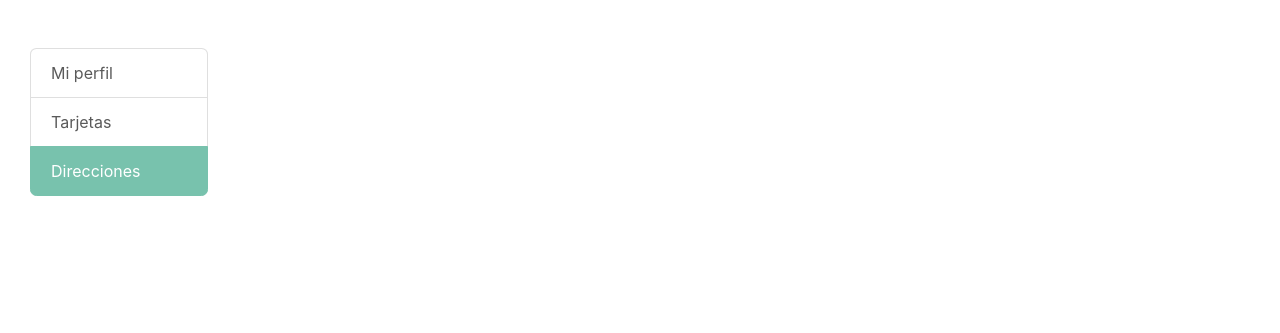
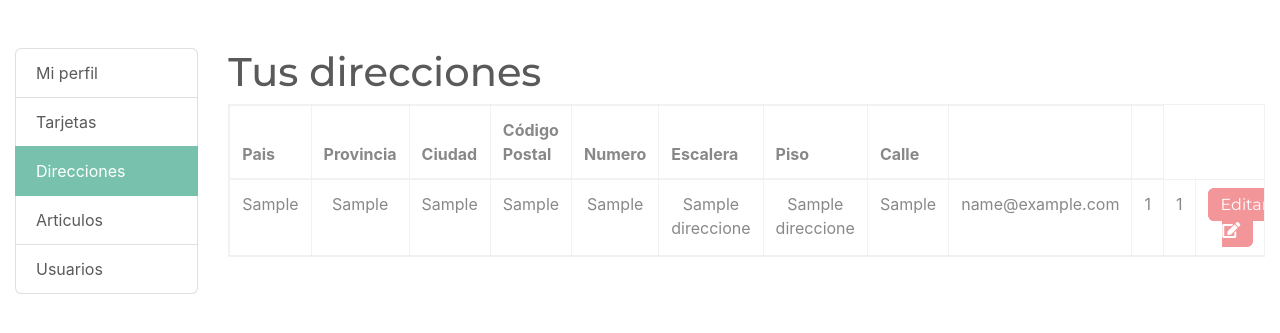
Before and after one commit to Hizha97/Amishop, a CodeIgniter app: page /Amishop/perfil/direcciones in a window 1280 px wide. Shown: the part 76-409 px from the top of the page. Run offline with CodeIgniter, Linux system fonts and the light colour scheme; the visitor is signed in with stand-in values (Sample User, id 1); tables that the repository leaves empty or names only in its code hold one stand-in row (values such as "Sample post"); some libraries are stand-ins or nearby versions.

Commit message:
Vista y eliminar de direcciones y tarjetas terminadas.

```diff
--- a/application/controllers/Perfil.php
+++ b/application/controllers/Perfil.php
@@ -56,24 +56,27 @@ class Perfil extends CI_Controller
         if(!isset($_SESSION['isLoggedIn']))
             redirect(site_url('usuarios/login'));
 
+        $this->load->model("usuarios_model");
+
+        $data['tarjetas'] = $this->usuarios_model->getTarjetas($_SESSION['id']);
+
         $this->load->view("layout/header", array("title" => "Tarjetas"));
         $this->load->view("layout/navbar");
-        $this->load->view("perfil_tarjetas_view");
+        $this->load->view("perfil_tarjetas_view", $data);
         $this->load->view("layout/footer");
-
-
     }
 
     public function direcciones()
     {
         if(!isset($_SESSION['isLoggedIn']))
             redirect(site_url('usuarios/login'));
+        $this->load->model("usuarios_model");
+
+        $data['direcciones'] = $this->usuarios_model->getDirecciones($_SESSION['id']);
 
         $this->load->view("layout/header", array("title" => "Direcciones"));
         $this->load->view("layout/navbar");
-        $this->load->view("perfil_direcciones_view");
+        $this->load->view("perfil_direcciones_view", $data);
         $this->load->view("layout/footer");
-
-
     }
 }
--- a/application/models/Usuarios_model.php
+++ b/application/models/Usuarios_model.php
@@ -78,6 +78,27 @@ class Usuarios_model extends CI_Model
             return false;
     }
 
+    public function getDirecciones($id)
+    {
 
+        $subqRes = $this->db->select('idDireccion')
+            ->from('usuarios_direcciones')
+            ->where('idUsuario =', $id)->get_compiled_select();
 
+        return $this->db->select('*')
+            ->from('direcciones')
+            ->where("id IN ($subqRes)", NULL)->get()->result_array();
+
+    }
+
+    public function getTarjetas($id)
+    {
+        $subqRes = $this->db->select('idTarjeta')
+            ->from('usuarios_tarjetas')
+            ->where('idUsuario =', $id)->get_compiled_select();
+
+        return $this->db->select('*')
+            ->from('tarjetas')
+            ->where("id IN ($subqRes)", NULL)->get()->result_array();
+    }
 }
--- a/application/views/perfil_direcciones_view.php
+++ b/application/views/perfil_direcciones_view.php
@@ -1,4 +1,6 @@
 <div class="container-fluid">
+
+    <div class = "row">
         <div class="col-12 col-lg-2 mt-5">
             <div class="list-group">
                 <a href="<?php echo site_url('perfil') ?>" class="list-group-item list-group-item-action">
@@ -10,7 +12,52 @@
                 <a href="<?php echo site_url('perfil/direcciones') ?>" class="list-group-item list-group-item-action active">
                     Direcciones
                 </a>
+
+                <?php
+                if(isset($_SESSION['esAdministrador']) and $_SESSION['esAdministrador']) {
+                    echo sprintf('<a href="%s" class="list-group-item list-group-item-action">', site_url('perfil/articulos'));
+                    echo 'Articulos';
+                    echo '</a>';
+
+                    echo sprintf('<a href="%s" class="list-group-item list-group-item-action">', site_url('perfil/usuarios'));
+                    echo 'Usuarios';
+                    echo '</a>';
+                }
+                ?>
             </div>
         </div>
+    <div class="col-12 col-lg-10 mt-5">
+        <h1>Tus direcciones</h1>
+        <table class="table table-responsive table-bordered">
+            <thead class="">
+            <tr>
+                <th scope="col">Pais</th>
+                <th scope="col">Provincia</th>
+                <th scope="col">Ciudad</th>
+                <th scope="col">Código Postal</th>
+                <th scope="col">Numero</th>
+                <th scope="col">Escalera</th>
+                <th scope="col">Piso</th>
+                <th scope="col">Calle</th>
+                <th scope="col"></th>
+                <th scope="col"></th>
+            </tr>
+            </thead>
+            <tbody>
+            <?php
+            foreach($direcciones as $direccion) {
+                echo '<tr>';
+                foreach($direccion as $lab => $valor)
+                    if($lab !== "id")
+                        echo "<td class='text-center'>$valor</td>";
+                echo '<td class="text-center"><a class="btn btn-secondary d-inline" href="'. site_url('direcciones/actualizar/'.$direccion['id']).'"> Editar <i class="fas fa-edit"></a></td>';
+                echo '<td class="text-center"><a class="btn btn-secondary d-inline" href="'. site_url('direcciones/eliminar/'.$direccion['id']).'"> Eliminar <i class="fas fa-trash"></a></td>';
 
+                echo '</tr>';
+            }
+            ?>
+            </tbody>
+        </table>
     </div>
+    </div>
+</div>
```
Also changed, not shown: application/controllers/Direcciones.php (added, +17 -0 lines), application/controllers/Tarjetas.php (added, +16 -0 lines), application/views/perfil_tarjetas_view.php (+45 -1 lines). Lines whose indentation alone changed are shown as unchanged.
